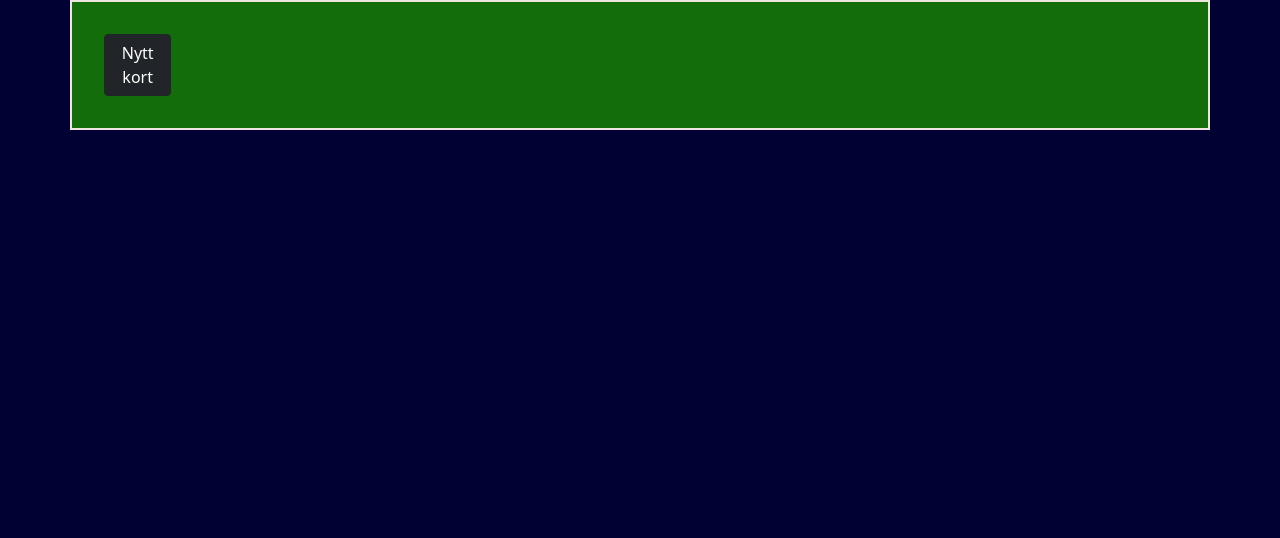
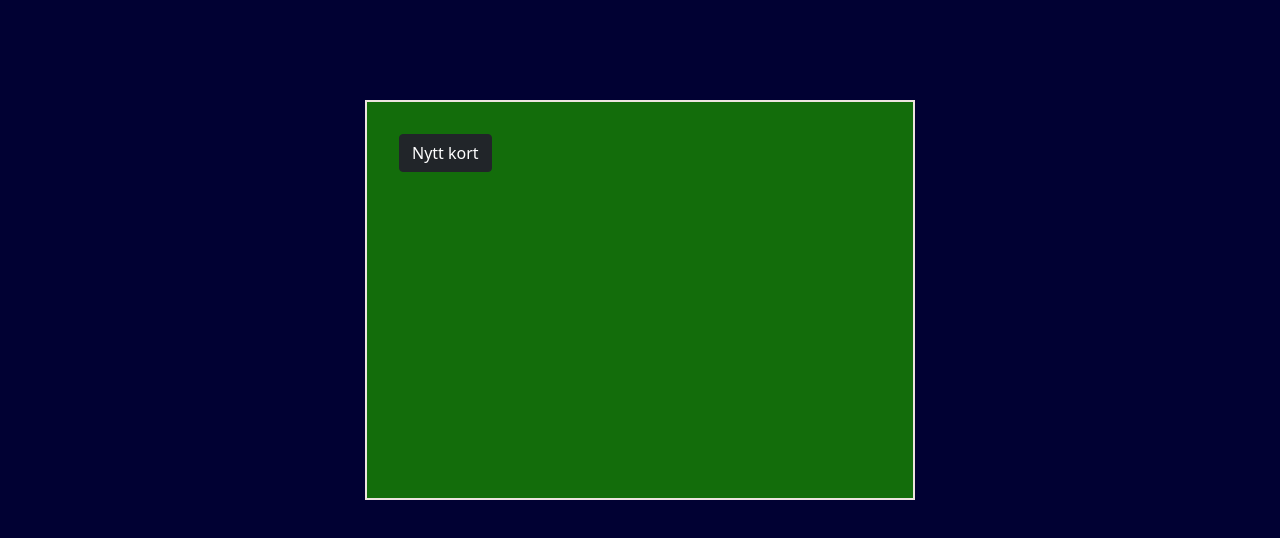
Before and after one commit to etnavs/ovning10Kort, a plain HTML site: page index.html in a window 1280 px wide. Drawn offline with nearby package versions, Linux system fonts and the light colour scheme.

Commit message:
Kort försvinner

```diff
--- a/index.html
+++ b/index.html
@@ -10,14 +10,14 @@
 </head>
 <body>
 
-    <div class="container">
+    <div class="container topmargin botmargin">
         <div class="row">
-            <div class="col-1">
+            <div class="col-5">
                 <button id="cardButton" type="button" class="btn btn-dark">Nytt kort</button>
             </div>
 
-            <div class="col-11">
-                <div id="image-container">
+            <div class="col-7">
+                <div id="imageContainer">
                 </div>
 
             </div>
--- a/script.js
+++ b/script.js
@@ -13,6 +13,9 @@ cardButton.addEventListener("click", function () {
 });
 
 function fetchCardImage() {
+
+    imageContainer.innerHTML = "";
+
     fetch("https://deckofcardsapi.com/api/deck/new/draw/?count=1")
         .then(response => response.json())
         .then(data => {
@@ -28,7 +31,7 @@ function fetchCardImage() {
                 image.src = imageUrl;
 
                 // Lägg till bilden i din HTML-sida (till exempel i en befintlig div med id "image-container")
-                document.getElementById('image-container').appendChild(image);
+                imageContainer.appendChild(image);
 
 
             } else {
--- a/styles.css
+++ b/styles.css
@@ -4,6 +4,8 @@ body{
 }
 
 .container{
+    max-width:550px;
+    height: 400px;
     background-color: rgba(19, 109, 11);
     border: 2px solid rgba(238, 228, 224);
     padding-top: 2em;
@@ -11,3 +13,9 @@ body{
     padding-left: 2em;
     padding-right: 2em;
 }
+
+.topmargin {
+
+    margin-top: 100px;
+
+}
```
